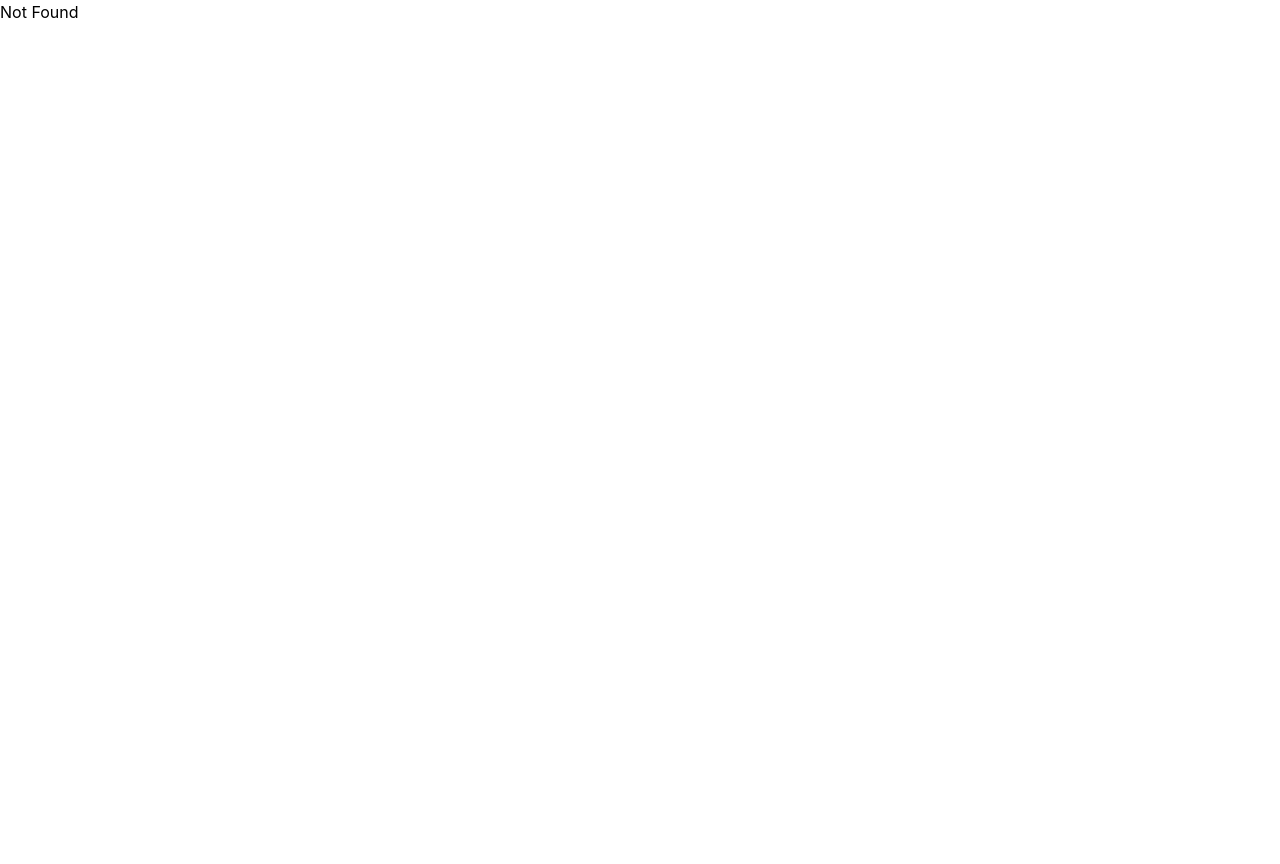
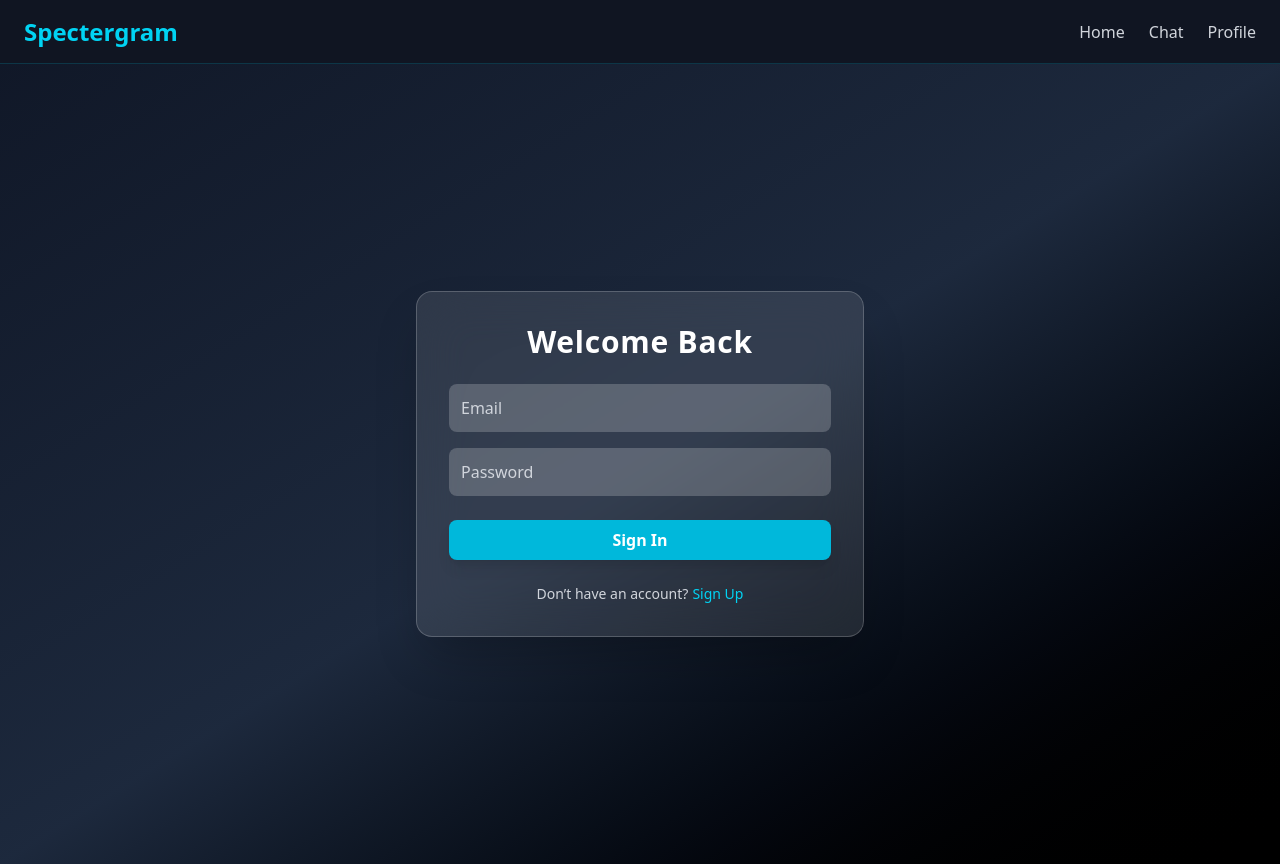
Before and after one commit to redbeardmeric/Spectergram, a React app: page /auth in a window 1280 px wide. Before the commit the page ends 800 px from the top, so only its background shows below. Built offline with nearby package versions, Linux system fonts and the light colour scheme; the HTML template or start-up script is replaced by a standard one.

Commit message:
Fixed Sign In & Sign UP

```diff
--- a/package.json
+++ b/package.json
@@ -24,6 +24,7 @@
     "@tanstack/react-router-devtools": "^1.132.0",
     "cookie": "^1.0.2",
     "devcert": "^1.2.2",
+    "framer-motion": "^12.23.24",
     "react": "^19.2.0",
     "react-dom": "^19.2.0",
     "run": "^1.5.0",
--- a/src/App.tsx
+++ b/src/App.tsx
@@ -1,8 +1,7 @@
-import Header from "./Header"
-import { useState } from "react"
+import { useState } from "react";
 
 export default function App() {
-  const [activeFriend, setActiveFriend] = useState("Alex")
+  const [activeFriend, setActiveFriend] = useState("Alex");
 
   const friends = [
     { name: "Alex", online: true },
@@ -10,22 +9,24 @@ export default function App() {
     { name: "James", online: false },
     { name: "Sushanta", online: true },
     { name: "Biraj", online: true },
-  ]
+  ];
 
   const messages = [
     { sender: "Alex", text: "Hey, how’s your UI coming along?" },
     { sender: "You", text: "Almost done! Retrospective is today 😅" },
     { sender: "Alex", text: "Nice! Let’s demo together later." },
-  ]
+  ];
 
   return (
     <div className="min-h-screen bg-[#0b0e16] text-gray-100 font-sans">
-      <Header />
+      {/* ✅ Header removed (it’s already in main.tsx) */}
 
       <div className="flex h-[calc(100vh-4rem)]">
-        {/* Friend List */}
+        {/* 🧭 Friend List */}
         <aside className="w-1/4 bg-[#101522] border-r border-cyan-500/20 p-4 flex flex-col">
-          <h2 className="text-lg font-semibold text-cyan-400 mb-4">Friends List</h2>
+          <h2 className="text-lg font-semibold text-cyan-400 mb-4">
+            Friends List
+          </h2>
           <ul className="space-y-2 overflow-y-auto">
             {friends.map((f) => (
               <li
@@ -38,7 +39,9 @@ export default function App() {
                 }`}
               >
                 <span
-                  className={`h-3 w-3 rounded-full ${f.online ? "bg-green-400" : "bg-gray-500"}`}
+                  className={`h-3 w-3 rounded-full ${
+                    f.online ? "bg-green-400" : "bg-gray-500"
+                  }`}
                 ></span>
                 <span className="font-medium">{f.name}</span>
               </li>
@@ -46,7 +49,7 @@ export default function App() {
           </ul>
         </aside>
 
-        {/* Chat Window */}
+        {/* 💬 Chat Window */}
         <main className="flex-1 flex flex-col justify-between bg-[#0d111a] p-6">
           <div>
             <h2 className="text-xl font-semibold text-cyan-400 mb-2">
@@ -74,6 +77,7 @@ export default function App() {
             </div>
           </div>
 
+          {/* ✉️ Message Input */}
           <form className="mt-4 flex gap-3">
             <input
               type="text"
@@ -90,5 +94,5 @@ export default function App() {
         </main>
       </div>
     </div>
-  )
+  );
 }
--- a/src/components/Header.tsx
+++ b/src/components/Header.tsx
@@ -1,13 +1,45 @@
-import { Link } from '@tanstack/react-router'
+// import { Link } from '@tanstack/react-router'
+
+// export default function Header() {
+//   return (
+//     <header className="p-2 flex gap-2 bg-white text-black justify-between">
+//       <nav className="flex flex-row">
+//         <div className="px-2 font-bold">
+//           <Link to="/">Home</Link>
+//         </div>
+//       </nav>
+//     </header>
+//   )
+// }
+
+import { Link } from "@tanstack/react-router";
 
 export default function Header() {
   return (
-    <header className="p-2 flex gap-2 bg-white text-black justify-between">
-      <nav className="flex flex-row">
-        <div className="px-2 font-bold">
-          <Link to="/">Home</Link>
-        </div>
+    <header className="p-4 bg-black/70 backdrop-blur-md text-white flex items-center justify-between border-b border-white/10 shadow-lg">
+      {/* 🌐 Left side - App name / logo */}
+      <h1 className="text-xl font-bold tracking-wide">
+        <Link to="/" className="hover:text-cyan-400 transition-colors duration-300">
+          Spectergram
+        </Link>
+      </h1>
+
+      {/* 🧭 Right side - Navigation */}
+      <nav className="flex gap-6 text-sm">
+        <Link
+          to="/"
+          className="hover:text-cyan-400 transition-colors duration-300"
+        >
+          Home
+        </Link>
+
+        <Link
+          to="/auth"
+          className="px-3 py-1.5 bg-cyan-500 hover:bg-cyan-600 rounded-lg text-white font-semibold transition-all duration-300 shadow-md hover:shadow-cyan-400/30"
+        >
+          Sign In / Sign Up
+        </Link>
       </nav>
     </header>
-  )
+  );
 }
--- a/src/main.tsx
+++ b/src/main.tsx
@@ -1,62 +1,153 @@
-import { StrictMode } from 'react'
-import ReactDOM from 'react-dom/client'
+
+
+// import { StrictMode } from "react";
+// import ReactDOM from "react-dom/client";
+// import {
+//   Outlet,
+//   RouterProvider,
+//   createRootRoute,
+//   createRoute,
+//   createRouter,
+// } from "@tanstack/react-router";
+// import { TanStackRouterDevtools } from "@tanstack/react-router-devtools";
+
+// import "./styles.css";
+// import reportWebVitals from "./reportWebVitals.ts";
+// import App from "./App.tsx";
+// import AuthPage from "./pages/AuthPage.tsx"; // ✅ import your AuthPage component
+
+// // 🧭 1. Root layout route
+// const rootRoute = createRootRoute({
+//   component: () => (
+//     <>
+//       <Outlet />
+//       <TanStackRouterDevtools />
+//     </>
+//   ),
+// });
+
+// // 🏠 2. Home (Chat / Default) route
+// const indexRoute = createRoute({
+//   getParentRoute: () => rootRoute,
+//   path: "/",
+//   component: App,
+// });
+
+// // 🔐 3. Auth (Login / Signup) route
+// const authRoute = createRoute({
+//   getParentRoute: () => rootRoute,
+//   path: "/auth",
+//   component: AuthPage,
+// });
+
+// // 🗺️ 4. Add both routes to the tree
+// const routeTree = rootRoute.addChildren([indexRoute, authRoute]);
+
+// // 🚦 5. Create and configure the router
+// const router = createRouter({
+//   routeTree,
+//   context: {},
+//   defaultPreload: "intent",
+//   scrollRestoration: true,
+//   defaultStructuralSharing: true,
+//   defaultPreloadStaleTime: 0,
+// });
+
+// // 🧩 6. TanStack type registration
+// declare module "@tanstack/react-router" {
+//   interface Register {
+//     router: typeof router;
+//   }
+// }
+
+// // 🖥️ 7. Render the app
+// const rootElement = document.getElementById("app");
+// if (rootElement && !rootElement.innerHTML) {
+//   const root = ReactDOM.createRoot(rootElement);
+//   root.render(
+//     <StrictMode>
+//       <RouterProvider router={router} />
+//     </StrictMode>
+//   );
+// }
+
+// // 📊 8. Performance logging (optional)
+// reportWebVitals();
+
+
+import { StrictMode } from "react";
+import ReactDOM from "react-dom/client";
 import {
   Outlet,
   RouterProvider,
   createRootRoute,
   createRoute,
   createRouter,
-} from '@tanstack/react-router'
-import { TanStackRouterDevtools } from '@tanstack/react-router-devtools'
+} from "@tanstack/react-router";
+import { TanStackRouterDevtools } from "@tanstack/react-router-devtools";
 
-import './styles.css'
-import reportWebVitals from './reportWebVitals.ts'
+import "./styles.css";
+import reportWebVitals from "./reportWebVitals.ts";
 
-import App from './App.tsx'
+import App from "./App.tsx";
+import AuthPage from "./pages/AuthPage.tsx";
+import Header from "./Header.tsx"; // ✅ Added header import
 
+// 🧭 1. Root layout route (includes header and devtools)
 const rootRoute = createRootRoute({
   component: () => (
     <>
+      <Header /> {/* ✅ Shows header at the top */}
       <Outlet />
       <TanStackRouterDevtools />
     </>
   ),
-})
+});
 
+// 🏠 2. Home route
 const indexRoute = createRoute({
   getParentRoute: () => rootRoute,
-  path: '/',
+  path: "/",
   component: App,
-})
+});
 
-const routeTree = rootRoute.addChildren([indexRoute])
+// 🔐 3. Auth route (Sign In / Sign Up)
+const authRoute = createRoute({
+  getParentRoute: () => rootRoute,
+  path: "/auth",
+  component: AuthPage,
+});
 
+// 🗺️ 4. Register routes in tree
+const routeTree = rootRoute.addChildren([indexRoute, authRoute]);
+
+// 🚦 5. Create router
 const router = createRouter({
   routeTree,
   context: {},
-  defaultPreload: 'intent',
+  defaultPreload: "intent",
   scrollRestoration: true,
   defaultStructuralSharing: true,
   defaultPreloadStaleTime: 0,
-})
+});
 
-declare module '@tanstack/react-router' {
+// 🧩 6. Type registration for TanStack Router
+declare module "@tanstack/react-router" {
   interface Register {
-    router: typeof router
+    router: typeof router;
   }
 }
 
-const rootElement = document.getElementById('app')
+// 🖥️ 7. Render application
+const rootElement = document.getElementById("app");
 if (rootElement && !rootElement.innerHTML) {
-  const root = ReactDOM.createRoot(rootElement)
+  const root = ReactDOM.createRoot(rootElement);
   root.render(
     <StrictMode>
       <RouterProvider router={router} />
-    </StrictMode>,
-  )
+    </StrictMode>
+  );
 }
 
-// If you want to start measuring performance in your app, pass a function
-// to log results (for example: reportWebVitals(console.log))
-// or send to an analytics endpoint. Learn more: https://bit.ly/CRA-vitals
-reportWebVitals()
+// 📊 8. Performance monitoring (optional)
+reportWebVitals();
--- /dev/null
+++ b/src/pages/AuthPage.tsx
@@ -0,0 +1,63 @@
+import { useState } from "react";
+import { motion } from "framer-motion";
+
+export default function AuthPage() {
+  const [isSignUp, setIsSignUp] = useState(false);
+
+  return (
+    <div
+      className={`min-h-screen flex items-center justify-center
+        bg-gradient-to-br ${
+          isSignUp
+            ? "from-cyan-500 via-blue-600 to-purple-800"
+            : "from-gray-900 via-slate-800 to-black"
+        } text-white transition-all duration-700`}
+    >
+      <motion.div
+        initial={{ opacity: 0, y: 40 }}
+        animate={{ opacity: 1, y: 0 }}
+        className="w-full max-w-md bg-white/10 backdrop-blur-xl rounded-2xl shadow-2xl p-8 border border-white/20"
+      >
+        <h1 className="text-3xl font-bold text-center mb-6 tracking-wide">
+          {isSignUp ? "Create Account" : "Welcome Back"}
+        </h1>
+
+        <form className="flex flex-col gap-4">
+          {isSignUp && (
+            <input
+              type="text"
+              placeholder="Full Name"
+              className="p-3 rounded-lg bg-white/20 text-white placeholder-gray-300 focus:outline-none focus:ring-2 focus:ring-cyan-400"
+            />
+          )}
+          <input
+            type="email"
+            placeholder="Email"
+            className="p-3 rounded-lg bg-white/20 text-white placeholder-gray-300 focus:outline-none focus:ring-2 focus:ring-cyan-400"
+          />
+          <input
+            type="password"
+            placeholder="Password"
+            className="p-3 rounded-lg bg-white/20 text-white placeholder-gray-300 focus:outline-none focus:ring-2 focus:ring-cyan-400"
+          />
+          <motion.button
+            whileTap={{ scale: 0.95 }}
+            className="mt-2 bg-cyan-500 hover:bg-cyan-600 text-white font-semibold py-2 rounded-lg shadow-lg"
+          >
+            {isSignUp ? "Sign Up" : "Sign In"}
+          </motion.button>
+        </form>
+
+        <div className="text-center mt-6 text-sm text-gray-300">
+          {isSignUp ? "Already have an account?" : "Don’t have an account?"}
+          <button
+            onClick={() => setIsSignUp(!isSignUp)}
+            className="text-cyan-400 hover:underline ml-1"
+          >
+            {isSignUp ? "Sign In" : "Sign Up"}
+          </button>
+        </div>
+      </motion.div>
+    </div>
+  );
+}
--- a/src/styles.css
+++ b/src/styles.css
@@ -1,15 +1,10 @@
 @import "tailwindcss";
 
 body {
-  @apply m-0;
-  font-family: -apple-system, BlinkMacSystemFont, "Segoe UI", "Roboto", "Oxygen",
-    "Ubuntu", "Cantarell", "Fira Sans", "Droid Sans", "Helvetica Neue",
-    sans-serif;
-  -webkit-font-smoothing: antialiased;
-  -moz-osx-font-smoothing: grayscale;
+  @apply m-0 font-sans antialiased text-white bg-black;
 }
 
 code {
-  font-family: source-code-pro, Menlo, Monaco, Consolas, "Courier New",
-    monospace;
+  font-family: ui-monospace, SFMono-Regular, Menlo, Monaco, Consolas,
+    "Liberation Mono", "Courier New", monospace;
 }
```
Also changed, not shown: 1 other file (tests, documents, lock files or other folders).
